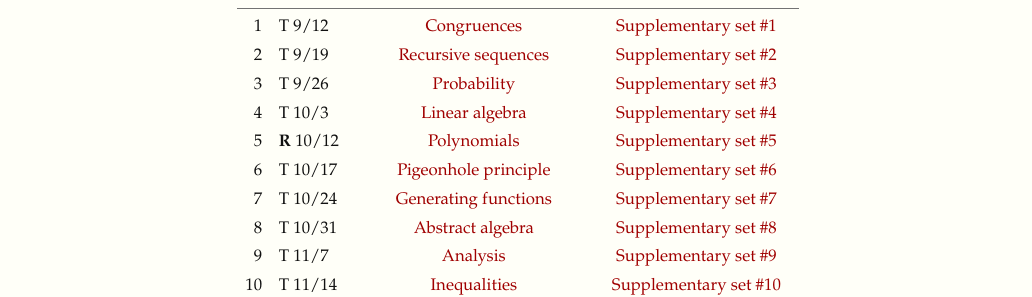
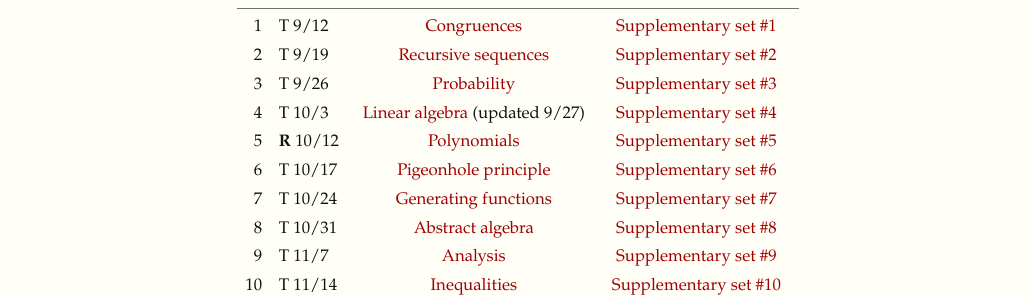
Before and after one commit to yufeizhao/yufeizhao.github.io, a Jekyll site: the page built from a34/index.md, in a window 1280 px wide and 900 px high, scrolled down 1804 px. Shown: the part 154-451 px from the top of the window, without its empty margins (122-1154 px from the left). Built offline with Jekyll 4.4.1, drawn with Linux system fonts in a browser that asks for light colours; nearby versions of some CDN libraries.

Commit message:
a34 linalg

```diff
--- a/a34/index.md
+++ b/a34/index.md
@@ -76,7 +76,7 @@ Please ask me if you have questions about homework.
 1 | T  9/12 | [Congruences](cong.pdf) | [Supplementary set \#1](hw1.pdf)
 2 | T  9/19 | [Recursive sequences](rec.pdf) | [Supplementary set \#2](hw2.pdf)
 3 | T  9/26 | [Probability](prob.pdf) | [Supplementary set \#3](hw3.pdf)
-4 | T 10/3  | [Linear algebra](linalg.pdf) | [Supplementary set \#4](hw4.pdf)
+4 | T 10/3  | [Linear algebra](linalg.pdf) (updated 9/27) | [Supplementary set \#4](hw4.pdf)
 5 | **R** 10/12 | [Polynomials](poly.pdf) | [Supplementary set \#5](hw5.pdf)
 6 | T 10/17 | [Pigeonhole principle](pigeon.pdf) | [Supplementary set \#6](hw6.pdf)
 7 | T 10/24 | [Generating functions](genfn.pdf) | [Supplementary set \#7](hw7.pdf)
```
Also changed, not shown: gtac/index.md (+1 -0 lines), 1 other file.
